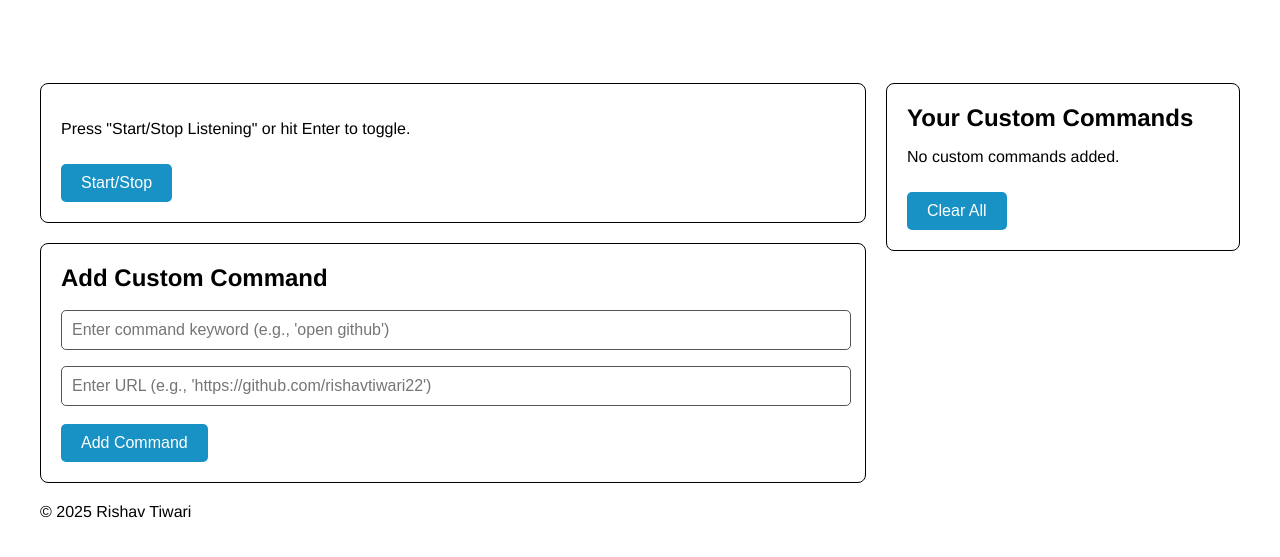
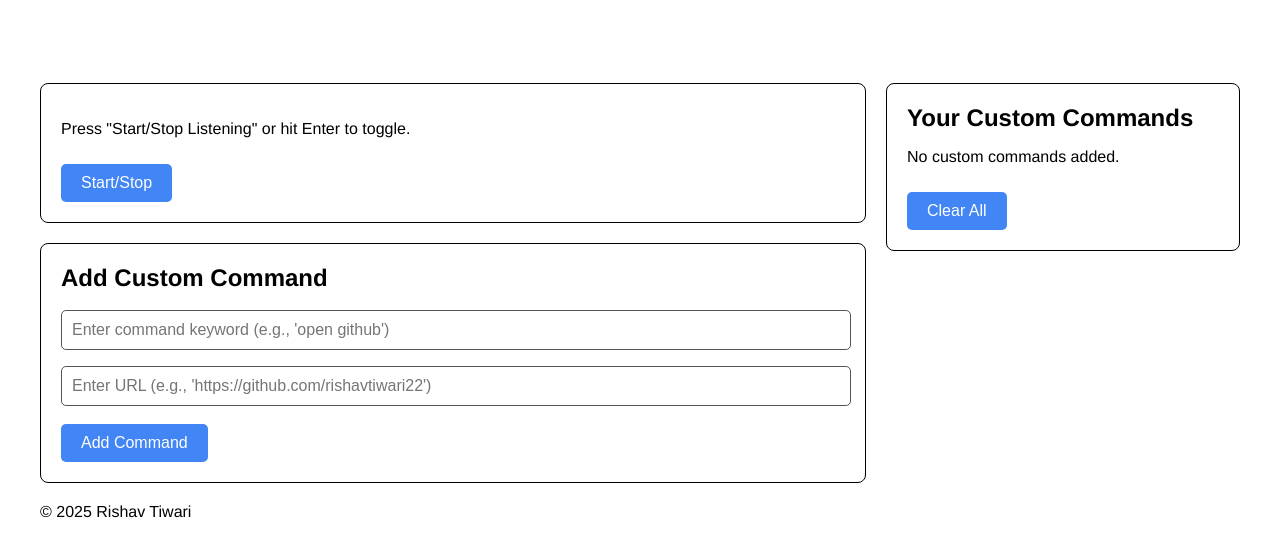
Before and after one commit to rishavtiwari22/agent-rt, a plain HTML site: page index.html in a window 1280 px wide. Shown: the part 95-652 px from the top of the page. Drawn offline with Linux system fonts and the light colour scheme.

Commit message:
updated color

```diff
--- a/style.css
+++ b/style.css
@@ -41,7 +41,7 @@ header {
 }
 
 button {
-  background: #1891c4;
+  background: #4285F4;
   color: white;
   border: none;
   padding: 10px 20px;
@@ -52,7 +52,7 @@ button {
 }
 
 button:hover {
-  background: #1891c4;
+  background: rgb(63, 63, 194)
 }
 
 input[type="text"] {
```
